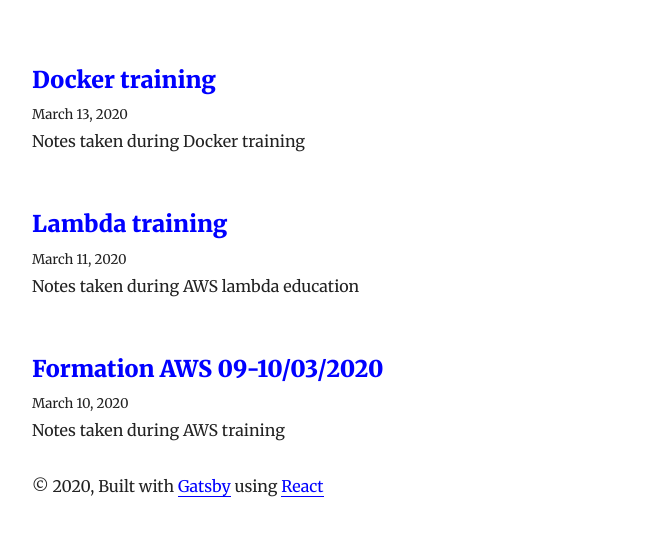
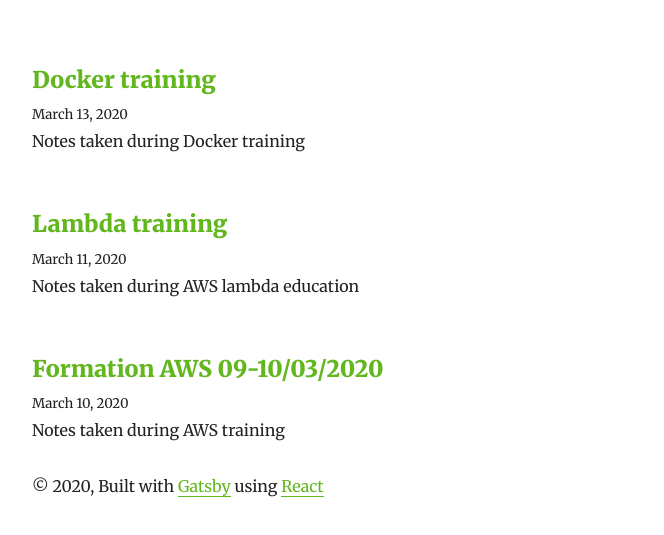
Before and after one commit to NansD/notes, a Gatsby site: page / in a window 1280 px wide. Shown: the part 379-914 px from the top of the page, without its empty margins (293-957 px from the left). Built offline with nearby package versions, Linux system fonts and the light colour scheme; Gatsby itself is replaced by a stand-in of ours; some packages are replaced by stand-ins of ours.

Commit message:
fix(link color): use a nicer color

```diff
--- a/src/components/layout/layout.css
+++ b/src/components/layout/layout.css
@@ -3,7 +3,7 @@ body {
   --bg: white;
   --textNormal: #222;
   --textTitle: #222;
-  --textLink: blue;
+  --textLink: #62b61e;
   --hr: hsla(0, 0%, 0%, 0.2);
 
   background-color: var(--bg);
```
